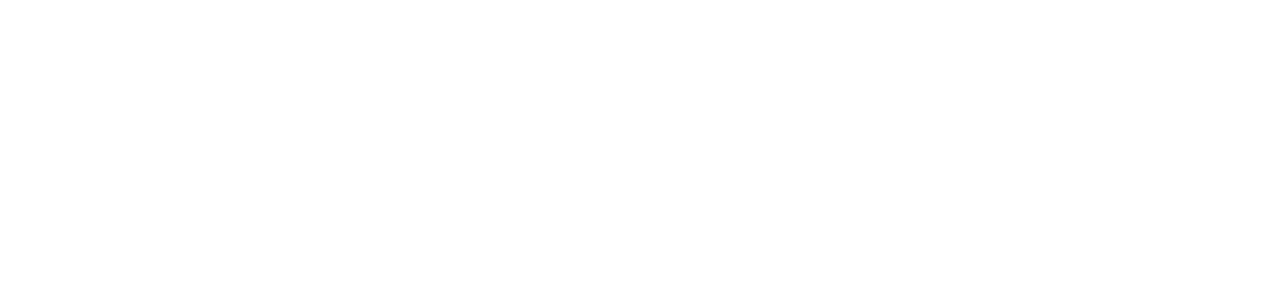
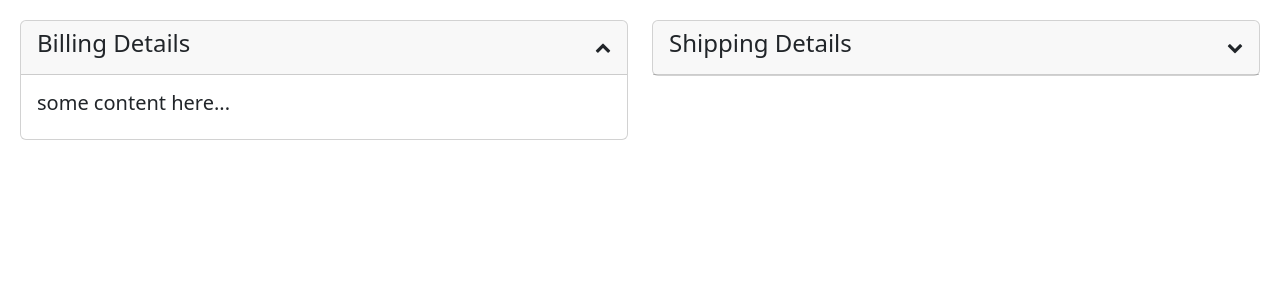
Before and after one commit to Tanmoy1987/MyTest-Angular-App, an Angular app: page /panel in a window 1280 px wide. Before the commit this address led to /. Shown: the top 300 px of the page. Built offline with nearby package versions, Linux system fonts and the light colour scheme.

Commit message:
commit 2

```diff
--- a/src/app/app-routing.module.ts
+++ b/src/app/app-routing.module.ts
@@ -1,11 +1,13 @@
 import { NgModule } from '@angular/core';
 import { RouterModule, Routes } from '@angular/router';
 import { HomeComponent } from './home/home.component';
+import { PanelComponent } from './panel/panel.component';
 import { RatingComponent } from './rating/rating.component';
 
 const routes: Routes = [
   {path: 'home', component: HomeComponent},
   {path: 'rating', component: RatingComponent},
+  {path: 'panel', component: PanelComponent},
   {path: '', pathMatch: 'full', redirectTo: 'home'}
 ];
 
--- a/src/app/app.module.ts
+++ b/src/app/app.module.ts
@@ -7,6 +7,8 @@
 import { FiveStarComponent } from './five-star/five-star.component';
 import { RatingComponent } from './rating/rating.component';
 import { HomeComponent } from './home/home.component';
+import { BootstrapPanelComponent } from './bootstrap-panel/bootstrap-panel.component';
+import { PanelComponent } from './panel/panel.component';
 
 @NgModule({
   declarations: [
@@ -14,7 +16,9 @@
     FavoriteIconComponent,
     FiveStarComponent,
     RatingComponent,
-    HomeComponent
+    HomeComponent,
+    BootstrapPanelComponent,
+    PanelComponent
   ],
   imports: [
     BrowserModule,
--- /dev/null
+++ b/src/app/bootstrap-panel/bootstrap-panel.component.html
@@ -0,0 +1,15 @@
+<div class="card w-100" >
+    <div class="card-header" (click)="toggleDiv()">
+        <div class="row">
+            <div class="col-8 d-flex justify-content-start">
+                <ng-content select=".heading"></ng-content>
+            </div>
+            <div class="col-4 d-flex justify-content-end align-items-center">
+                <i [ngClass]="{'fa': true, 'fa-chevron-up': showDiv, 'fa-chevron-down': !showDiv }" aria-hidden="true" style="cursor:pointer"></i>
+            </div>
+        </div>
+    </div>
+    <div class="card-body" *ngIf="showDiv">
+        <ng-content select=".body"></ng-content>
+    </div>
+</div>
--- /dev/null
+++ b/src/app/bootstrap-panel/bootstrap-panel.component.ts
@@ -0,0 +1,18 @@
+import { Component, Input, OnInit } from '@angular/core';
+
+@Component({
+  selector: 'bootstrap-panel',
+  templateUrl: './bootstrap-panel.component.html',
+  styleUrls: ['./bootstrap-panel.component.css']
+})
+export class BootstrapPanelComponent implements OnInit {
+  @Input("ShowDiv")showDiv?: boolean;
+  constructor() { }
+
+  ngOnInit(): void {
+  }
+
+  toggleDiv(){
+    this.showDiv= !this.showDiv;
+  }
+}
--- /dev/null
+++ b/src/app/panel/panel.component.html
@@ -0,0 +1,23 @@
+<div class="row">
+    <div class="col-6">
+        <bootstrap-panel [ShowDiv]="true">
+            <ng-container class="heading">
+                <h4>Billing Details</h4>
+            </ng-container>
+            <ng-container class="body">
+                <h5>some content here...</h5>
+            </ng-container>
+        </bootstrap-panel>
+    </div>
+    <div class="col-6">
+        <bootstrap-panel [ShowDiv]="false">
+            <ng-container class="heading">
+                <h4>Shipping Details</h4>
+            </ng-container>
+            <ng-container class="body">
+                <h5>some content here...</h5>
+            </ng-container>
+        </bootstrap-panel>
+    </div>
+</div>
+<br/>
--- /dev/null
+++ b/src/app/panel/panel.component.ts
@@ -0,0 +1,15 @@
+import { Component, OnInit } from '@angular/core';
+
+@Component({
+  selector: 'app-panel',
+  templateUrl: './panel.component.html',
+  styleUrls: ['./panel.component.css']
+})
+export class PanelComponent implements OnInit {
+
+  constructor() { }
+
+  ngOnInit(): void {
+  }
+
+}
--- a/src/styles.css
+++ b/src/styles.css
@@ -2,7 +2,3 @@
 body {
     margin: 20px;
 }
-
-div {
-    padding: 5px;
-}
```
Also changed, not shown: src/app/bootstrap-panel/bootstrap-panel.component.css (added), src/app/panel/panel.component.css (added), 2 other files (tests, documents, lock files or other folders).
